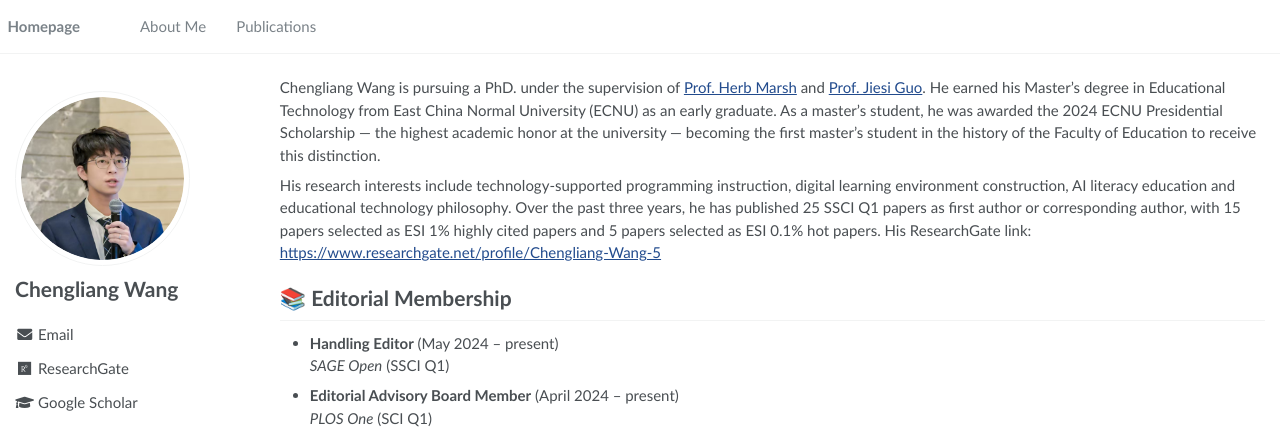
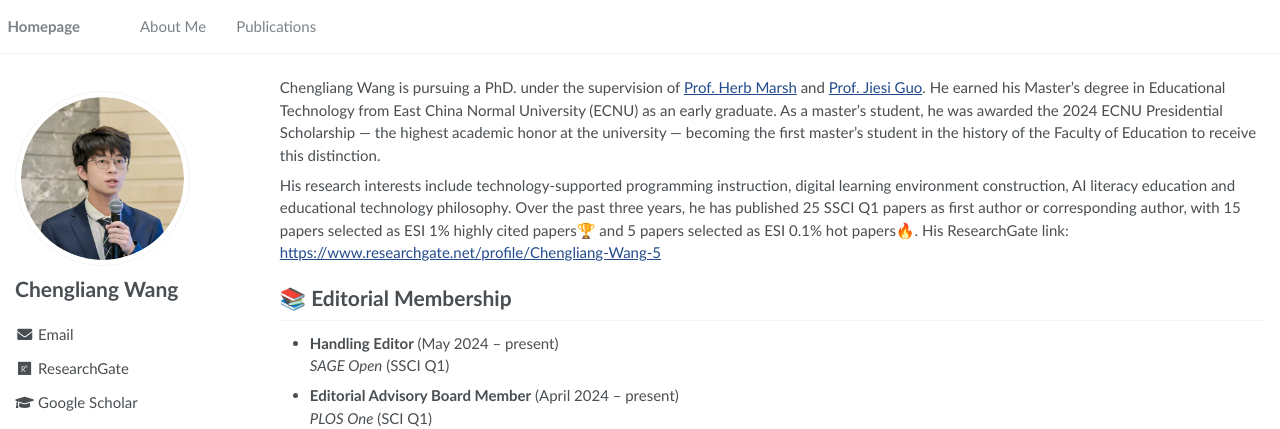
Before and after one commit to wcledutech/wcledutech.github.io, a Jekyll site: the page built from _pages/about.md, in a window 1280 px wide and 1046 px high. Shown: the top 429 px of the window. Built offline with Jekyll 4.4.1, drawn with Linux system fonts in a browser that asks for light colours.

```diff
--- a/_pages/about.md
+++ b/_pages/about.md
@@ -19,7 +19,7 @@ redirect_from:
 
 Chengliang Wang is pursuing a PhD. under the supervision of <a href="https://scholar.google.com/citations?user=w911YWwAAAAJ&hl=en" target="_blank">Prof. Herb Marsh</a> and <a href="https://scholar.google.com/citations?user=rixoumgAAAAJ&hl=en" target="_blank">Prof. Jiesi Guo</a>. He earned his Master’s degree in Educational Technology from East China Normal University (ECNU) as an early graduate. As a master’s student, he was awarded the 2024 ECNU Presidential Scholarship — the highest academic honor at the university — becoming the first master’s student in the history of the Faculty of Education to receive this distinction.
 
-His research interests include technology-supported programming instruction, digital learning environment construction, AI literacy education and educational technology philosophy. Over the past three years, he has published 25 SSCI Q1 papers as first author or corresponding author, with 15 papers selected as ESI 1% highly cited papers and 5 papers selected as ESI 0.1% hot papers. His ResearchGate link: <a href="https://www.researchgate.net/profile/Chengliang-Wang-5" target="_blank">https://www.researchgate.net/profile/Chengliang-Wang-5</a>
+His research interests include technology-supported programming instruction, digital learning environment construction, AI literacy education and educational technology philosophy. Over the past three years, he has published 25 SSCI Q1 papers as first author or corresponding author, with 15 papers selected as ESI 1% highly cited papers🏆 and 5 papers selected as ESI 0.1% hot papers🔥. His ResearchGate link: <a href="https://www.researchgate.net/profile/Chengliang-Wang-5" target="_blank">https://www.researchgate.net/profile/Chengliang-Wang-5</a>
 
 # 📚 Editorial Membership
 
```
